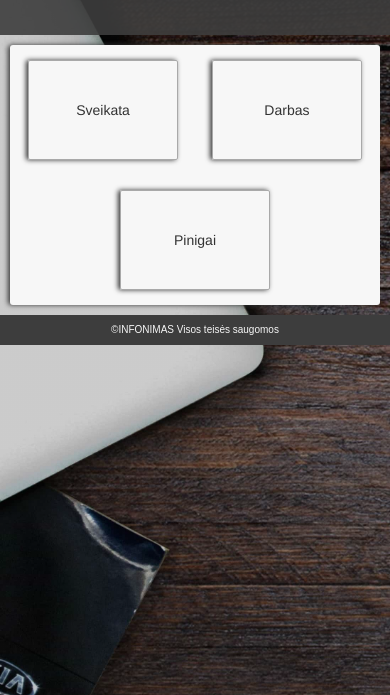
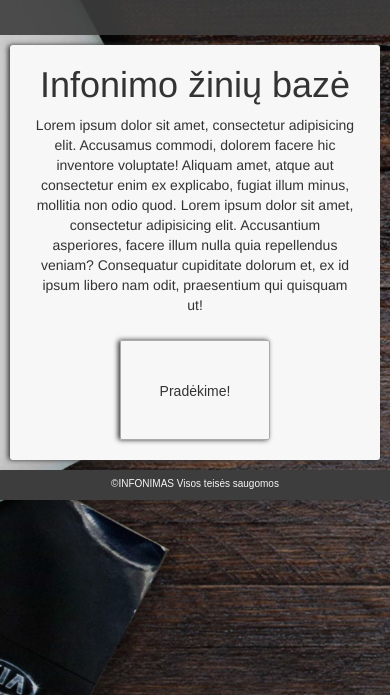
Before and after one commit to gretanevera/Infonimas-With-PHP, a PHP site: page /infobaze.html in a window 390 px wide. Shown: the top 695 px of the page. Run offline with PHP 8.4, Linux system fonts and the light colour scheme.

Commit message:
dealt with banner config tried a gallery but failed some mobile friendly coding

```diff
--- a/css/style.css
+++ b/css/style.css
@@ -10,7 +10,6 @@
 
 
 }
-
 /*nustatomos ribos*/
 .gra1 {
     grid-area: a;
@@ -51,6 +50,7 @@
 
 /**/
 
+/**/
 
 #smallgrid {
     display: grid;
@@ -294,14 +294,14 @@ textarea {
 
 div[class^="menu"] {
     margin: 15px;
-    display: inline-flex;
-    align-items: center;
-    justify-content: center;
     height: 100px;
     width: 150px;
     border: 1px solid darkgrey;
     border-radius: 2px;
     box-shadow: -2px 0px 5px #383838;
+    cursor: pointer;
+    /*padding-top: 30px;*/
+      float: left;
 }
 
 
@@ -426,3 +426,19 @@ display: none;
     background-image: linear-gradient(rgba(0, 0, 0, 0.4), rgba(0, 0, 0, 0.6)), url("/img/ppl.jpg");
     background-position: center;
  }
+.inmtxt{
+    /*background: grey;*/
+    height: 70px;
+    width: 120px;
+    display: inline-flex;
+    justify-content: center;
+    align-items: center;
+    margin-top: 15px;
+    padding: 0;
+    font-family: 'Montserrat', sans-serif;
+}
+.inception {
+    display: inline-block;
+    align-self: center;
+   justify-content: center;
+}
--- a/infobaze.html
+++ b/infobaze.html
@@ -25,10 +25,18 @@
     <div class="gra3"></div>
     <div class="gra4"></div>
     <div class="gra5">
+
         <main>
-            <div class="menu-sveikata">Sveikata</div>
-            <div class="menu-darbas">Darbas</div>
-            <div class="menu-pinigai">Pinigai</div>
+            <section class="eltexto"> <h1>Infonimo žinių bazė</h1>
+            <p class="txt">Lorem ipsum dolor sit amet, consectetur adipisicing elit. Accusamus commodi, dolorem facere hic inventore voluptate! Aliquam amet, atque aut consectetur enim ex explicabo, fugiat illum minus, mollitia non odio quod. Lorem ipsum dolor sit amet, consectetur adipisicing elit. Accusantium asperiores, facere illum nulla quia repellendus veniam? Consequatur cupiditate dolorum et, ex id ipsum libero nam odit, praesentium qui quisquam ut!
+
+
+            </p></section>
+
+            <div class="inception">
+                <div class="menu-mainm"><section class="inmtxt">Pradėkime!</section></div>
+
+        </div>
         </main>
     </div>
     <div class="gra6"></div>
--- a/js/inermenu.js
+++ b/js/inermenu.js
@@ -1,12 +1,18 @@
 //click > get the name of divs class, change it to the named html
 
 $(document).ready(function () {
-    $("main div").click(function () { /* only to chosen tags, this function will apply*/
+    $(".inception>div").click(function () { /* only to chosen tags, this function will apply*/
         let file = this.className;
         //replace with html with modified divs name and make it a path
         file = file.replace('menu-', 'menu/') + ".html";
         //load the god damn thing
-        $("main").load(file);
+        $(".inception").load(file);
         console.log(file);
     })
 });
+$(document).ready (function(){
+    $(".inception>div").click(function () {
+        $(".eltexto").remove();
+    })
+    }
+);
--- a/menu/mot_at.html
+++ b/menu/mot_at.html
@@ -1,3 +1,5 @@
-<h1>AAAY</h1>
-<div class="menu-sveikata"> Atgal</div>
+<h1>lets insert things from database here</h1>
+
+<div class="menu-sveikata"> <section class="inmtxt">Atgal</section></div>
+
 <script src="../js/inermenu.js"></script>
--- a/menu/pokalbis.html
+++ b/menu/pokalbis.html
@@ -3,5 +3,6 @@
 <p> Lorem ipsum dolor sit amet, consectetur adipisicing elit. Atque blanditiis, cum distinctio dolorum ducimus eos hic ipsum iusto laborum minus officia perferendis placeat, porro quae quibusdam quisquam similique unde voluptatibus.</p>
 <p> Lorem ipsum dolor sit amet, consectetur adipisicing elit. Atque blanditiis, cum distinctio dolorum ducimus eos hic ipsum iusto laborum minus officia perferendis placeat, porro quae quibusdam quisquam similique unde voluptatibus.</p>
 <p> Lorem ipsum dolor sit amet, consectetur adipisicing elit. Atque blanditiis, cum distinctio dolorum ducimus eos hic ipsum iusto laborum minus officia perferendis placeat, porro quae quibusdam quisquam similique unde voluptatibus.</p>
-<div class="menu-darbas">Atgal</div>
+<div class="menu-darbas"><section class="inmtxt">Atgal</section></div>
+
 <script src="../js/inermenu.js"></script>
```
Also changed, not shown: menu/darbas.html (+7 -6 lines), menu/mainm.html (+4 -3 lines), menu/sveikata.html (+5 -3 lines).
